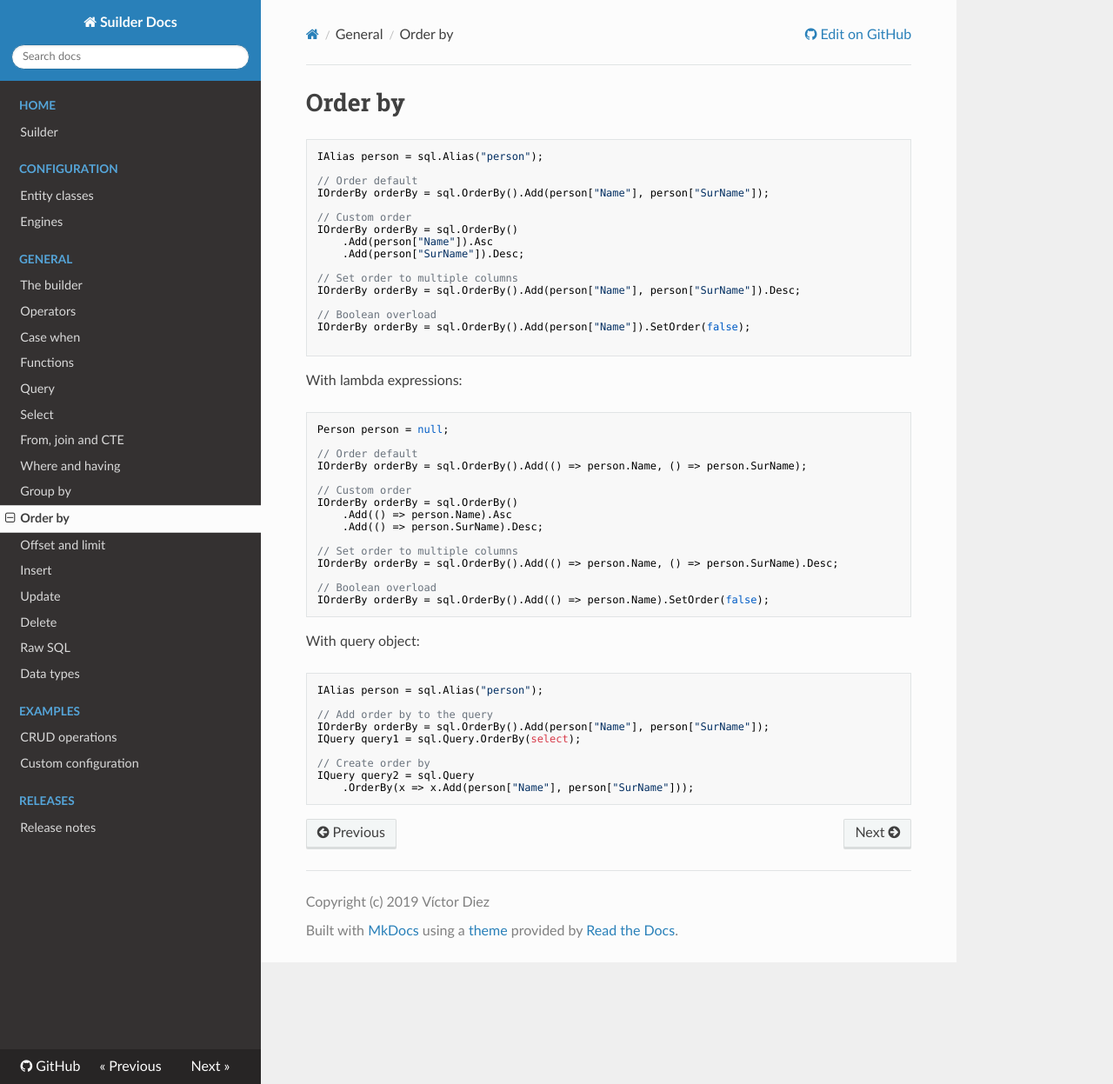
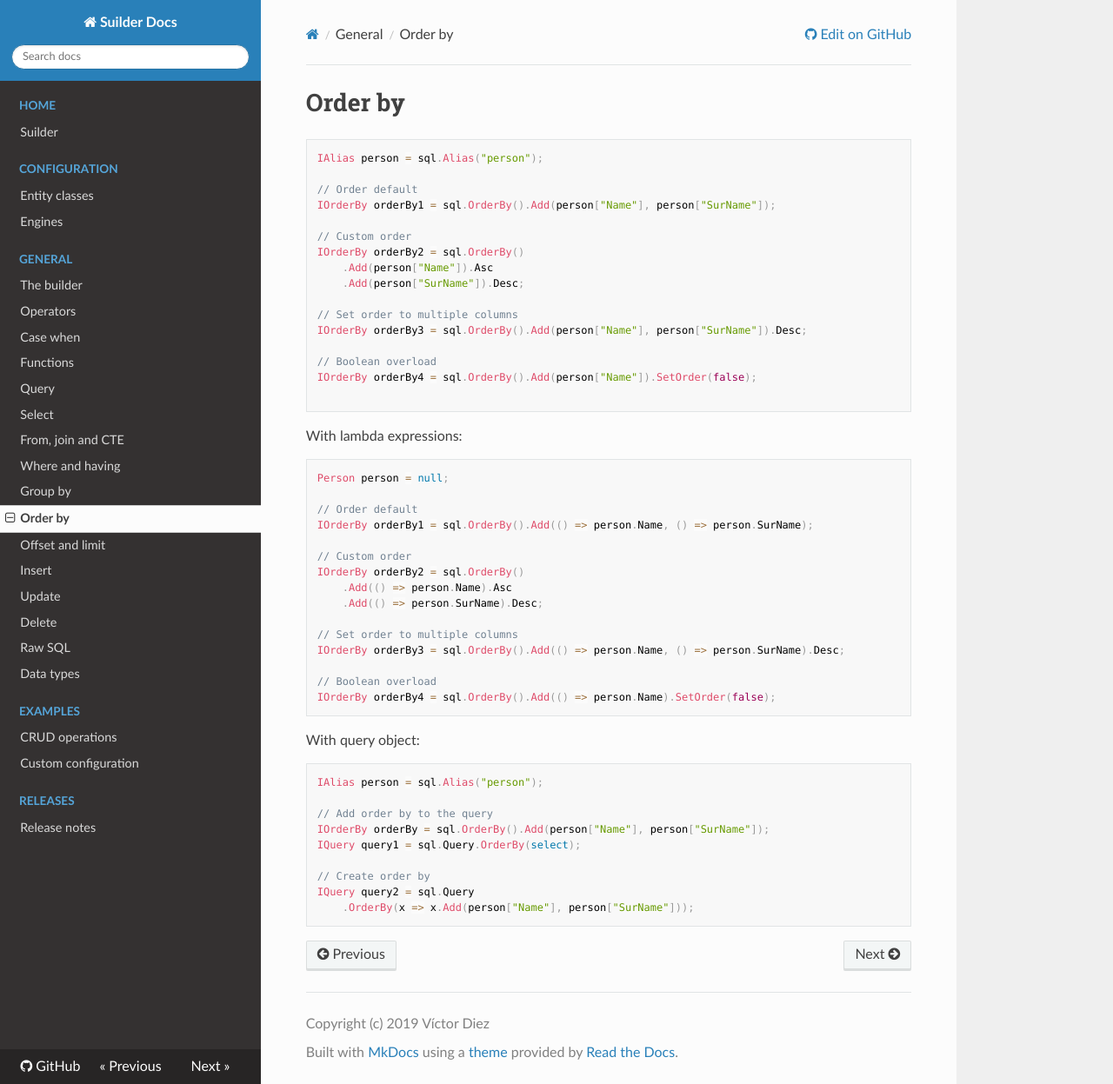
Before and after one commit to Ropticus/Suilder-docs, an MkDocs documentation site: the page built from docs/general/order-by.md, in a window 1280 px wide and 1247 px high. Shown: the whole window at 87% size. Built offline with MkDocs 1.6.1, drawn with Linux system fonts in a browser that asks for light colours; nearby versions of some CDN libraries.

Commit message:
Update MkDocs and syntax highlighting
- Add requirements file.
- Add custom theme folder.
- Add Prism for syntax highlighting.
- Fix code samples.

````diff
--- a/docs/_css/extra.css
+++ /dev/null
@@ -1,14 +0,0 @@
-.subnav .subnav > li:first-child
-{
-    display: none;
-}
-
-.section p
-{
-    text-align: justify;
-}
-
-.section p + ul
-{
-    margin-top: -10px;
-}
--- a/docs/general/order-by.md
+++ b/docs/general/order-by.md
@@ -3,18 +3,18 @@
 IAlias person = sql.Alias("person");
 
 // Order default
-IOrderBy orderBy = sql.OrderBy().Add(person["Name"], person["SurName"]);
+IOrderBy orderBy1 = sql.OrderBy().Add(person["Name"], person["SurName"]);
 
 // Custom order
-IOrderBy orderBy = sql.OrderBy()
+IOrderBy orderBy2 = sql.OrderBy()
     .Add(person["Name"]).Asc
     .Add(person["SurName"]).Desc;
 
 // Set order to multiple columns
-IOrderBy orderBy = sql.OrderBy().Add(person["Name"], person["SurName"]).Desc;
+IOrderBy orderBy3 = sql.OrderBy().Add(person["Name"], person["SurName"]).Desc;
 
 // Boolean overload
-IOrderBy orderBy = sql.OrderBy().Add(person["Name"]).SetOrder(false);
+IOrderBy orderBy4 = sql.OrderBy().Add(person["Name"]).SetOrder(false);
 
 ```
 
@@ -23,18 +23,18 @@ With lambda expressions:
 Person person = null;
 
 // Order default
-IOrderBy orderBy = sql.OrderBy().Add(() => person.Name, () => person.SurName);
+IOrderBy orderBy1 = sql.OrderBy().Add(() => person.Name, () => person.SurName);
 
 // Custom order
-IOrderBy orderBy = sql.OrderBy()
+IOrderBy orderBy2 = sql.OrderBy()
     .Add(() => person.Name).Asc
     .Add(() => person.SurName).Desc;
 
 // Set order to multiple columns
-IOrderBy orderBy = sql.OrderBy().Add(() => person.Name, () => person.SurName).Desc;
+IOrderBy orderBy3 = sql.OrderBy().Add(() => person.Name, () => person.SurName).Desc;
 
 // Boolean overload
-IOrderBy orderBy = sql.OrderBy().Add(() => person.Name).SetOrder(false);
+IOrderBy orderBy4 = sql.OrderBy().Add(() => person.Name).SetOrder(false);
 ```
 
 With query object:
--- a/mkdocs.yml
+++ b/mkdocs.yml
@@ -5,9 +5,9 @@ repo_url: https://github.com/Ropticus/Suilder-docs
 edit_uri: blob/master/docs/
 theme:
   name: readthedocs
-  highlightjs: true
-  hljs_languages:
-    - csharp
+  custom_dir: theme
+  highlightjs: false
+  sticky_navigation: false
 
 markdown_extensions:
   - admonition
@@ -15,7 +15,15 @@ markdown_extensions:
       permalink: true
 
 extra_css:
-  - _css/extra.css
+  - https://cdnjs.cloudflare.com/ajax/libs/prism/1.20.0/themes/prism.min.css
+  - css/extra.css
+
+extra_javascript:
+  - js/theme_extra.js
+  - https://cdnjs.cloudflare.com/ajax/libs/prism/1.20.0/components/prism-core.min.js
+  - https://cdnjs.cloudflare.com/ajax/libs/prism/1.20.0/components/prism-clike.min.js
+  - https://cdnjs.cloudflare.com/ajax/libs/prism/1.20.0/components/prism-csharp.min.js
+  - js/extra.js
 
 nav:
   - Home:
--- a/readthedocs.yml
+++ b/readthedocs.yml
@@ -12,3 +12,5 @@ mkdocs:
 # Optionally set the version of Python and requirements required to build your docs
 python:
   version: 3.7
+  install:
+    - requirements: requirements.txt
--- /dev/null
+++ b/requirements.txt
@@ -0,0 +1 @@
+mkdocs==1.1.2
--- /dev/null
+++ b/theme/css/extra.css
@@ -0,0 +1,17 @@
+.wy-nav-side {
+    padding-bottom: 3em;
+}
+
+.section p {
+    text-align: justify;
+}
+
+.section p + ul, .section p + pre {
+    margin-top: -10px !important;
+}
+
+pre[class*="language-"] {
+    padding: 0;
+    margin: 1em 0;
+    overflow: initial;
+}
--- /dev/null
+++ b/theme/js/extra.js
@@ -0,0 +1,6 @@
+document.addEventListener("DOMContentLoaded", function(event) {
+    var currentTop = document.querySelector(".toctree-l1.current").offsetTop;
+
+    if(currentTop >= 150)
+        document.querySelector(".wy-side-scroll").scroll(0, currentTop);
+});
--- /dev/null
+++ b/theme/js/theme_extra.js
@@ -0,0 +1,9 @@
+document.addEventListener("DOMContentLoaded", function (event) {
+    document.querySelectorAll(".section table").forEach(function (x) {
+        x.classList.add("docutils");
+    });
+    document.querySelectorAll("pre code").forEach(function (x) {
+        if (x.classList.length)
+            x.classList.add("language-" + x.classList[0]);
+    });
+});
````
Also changed, not shown: docs/general/data-types.md (+3 -3 lines), docs/general/from-join-cte.md (+5 -2 lines), docs/general/group-by.md (+2 -2 lines), docs/general/select.md (+1 -1 lines).
